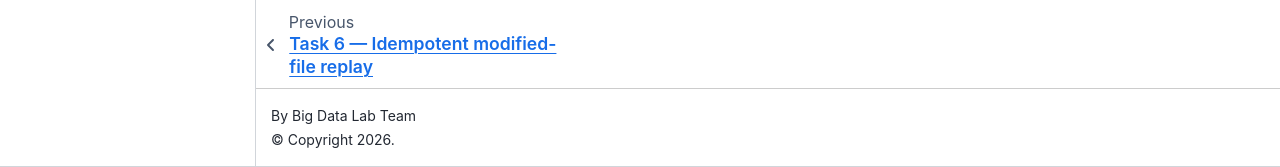
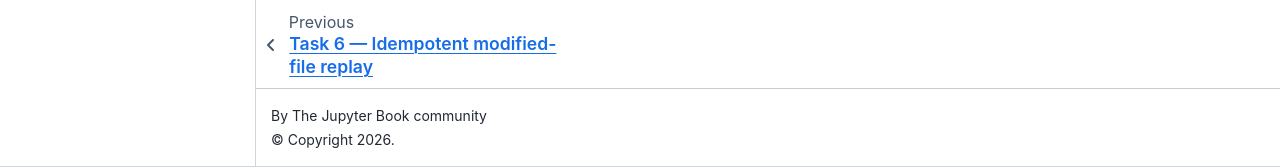
Before and after one commit to caosfourn/bigdata-lab04-pipeline, a Jupyter Book: the page built from book/conclusion.md, in a window 1280 px wide and 900 px high, scrolled down 1073 px. Shown: the part 733-900 px from the top of the window. Built offline with Jupyter Book 1.0.4 settings and Sphinx 7.4.7 and the Sphinx Book theme 1.1.4, drawn with Linux system fonts in a browser that asks for light colours; pages that are not in the unit, such as notebooks, are missing from menus.

Commit message:
build: keep report environments out of book sources

```diff
--- a/_config.yml
+++ b/_config.yml
@@ -1,9 +1,9 @@
 title: "Lab 04 — Incremental CPG Streaming Pipeline"
-author: "Big Data Lab Team"
 copyright: "2026"
 only_build_toc_files: true
 exclude_patterns:
   - ".venv/**"
+  - ".venv-report/**"
   - ".venv-spark/**"
   - ".pytest_cache/**"
   - ".ipynb_checkpoints/**"
@@ -23,7 +23,7 @@
     - dollarmath
 repository:
   url: "https://github.com/caosfourn/bigdata-lab04-pipeline"
-  branch: main
+  branch: feat/complete-lab04-submission
 html:
   use_repository_button: true
   use_issues_button: true
```
Also changed, not shown: 1 other file.
